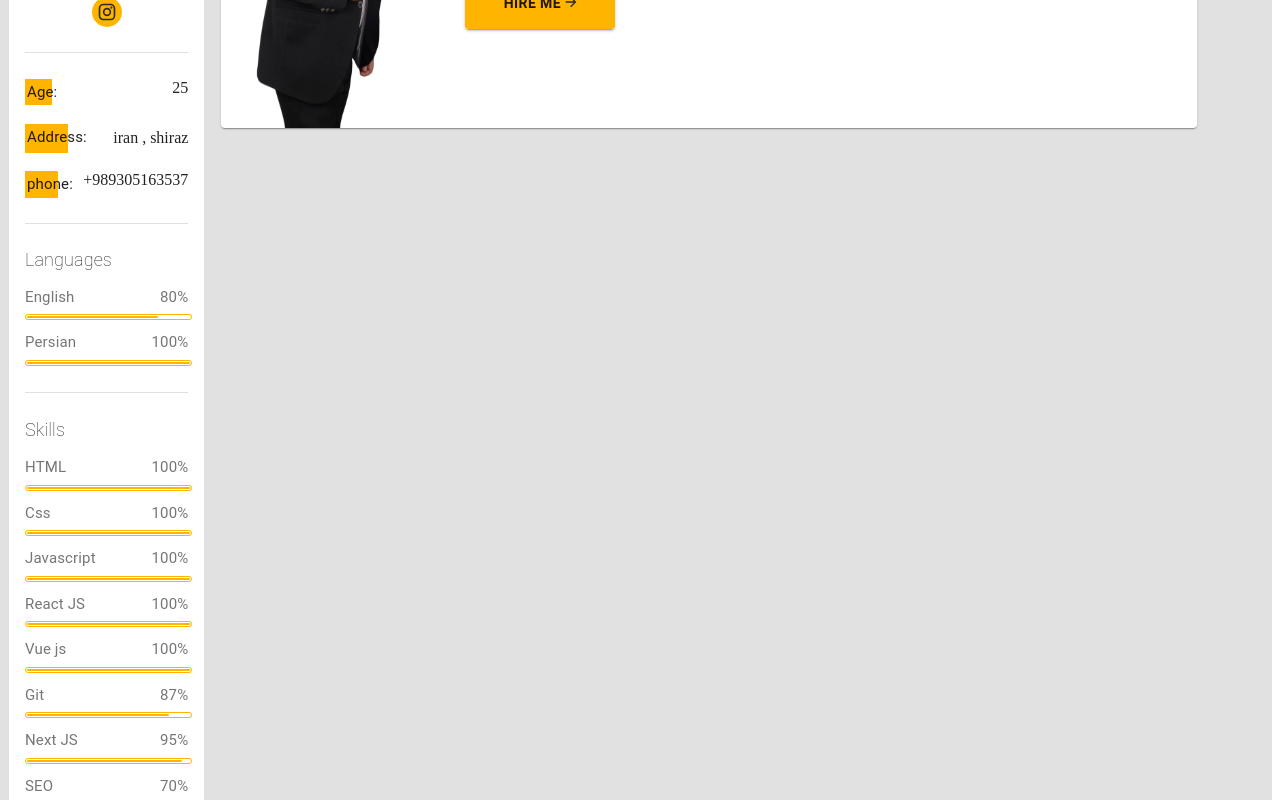
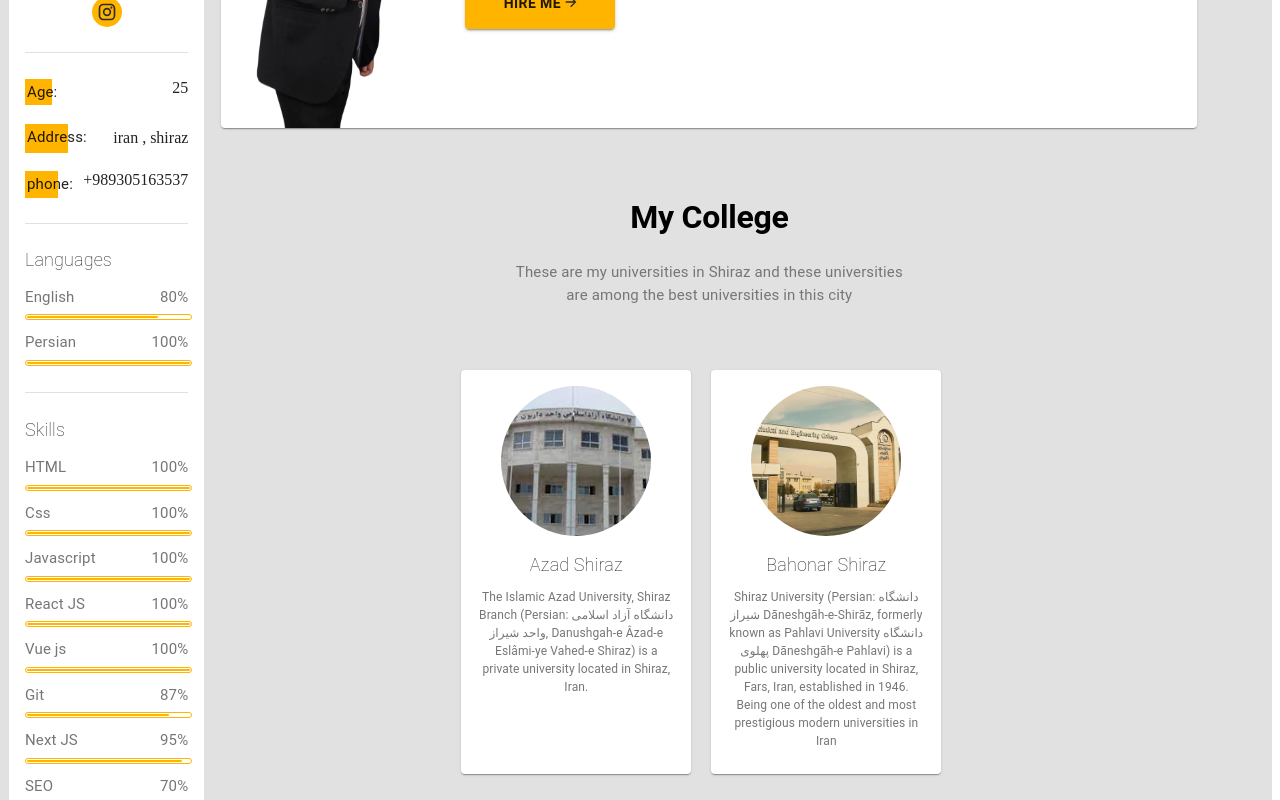
Before and after one commit to Aminfrp/amin-frp, a React (Create React App) app: page / in a window 1280 px wide. Shown: the part 340-1140 px from the top of the page. Built offline with nearby package versions, Linux system fonts and the light colour scheme.

Commit message:
feat: :sparkles: add univercities

```diff
--- a/public/index.html
+++ b/public/index.html
@@ -2,7 +2,7 @@
 <html lang="en">
   <head>
     <meta charset="utf-8" />
-    <link rel="icon" href="%PUBLIC_URL%/favicon.ico" />
+    <link rel="icon" href="%PUBLIC_URL%/profile.jpeg" />
     <meta name="viewport" content="width=device-width, initial-scale=1" />
     <meta name="theme-color" content="#000000" />
     <meta
--- a/src/components/layouts/body/Body.tsx
+++ b/src/components/layouts/body/Body.tsx
@@ -1,14 +1,49 @@
+import Subject from "../../subject";
+import SubjectItem from "../../subjectItem";
 import About from "./about";
+import { Grid } from "@mui/material";
 type Props = {
   children?: JSX.Element;
 };
 
-const Body:React.FC<Props> = () => {
+const Body: React.FC<Props> = () => {
   return (
     <>
-      <About/>
+      <About />
+      <Grid
+        container
+        display={"flex"}
+        flexDirection={"column"}
+        justifyContent={"center"}
+        alignItems={"center"}
+      >
+        <Grid item my={"70px"}>
+          <Subject
+            name="My College"
+            description="
+        These are my universities in Shiraz and these universities are among the best universities in this city"
+          />
+        </Grid>
+        <Grid container justifyContent={"center"} spacing={2}>
+          <SubjectItem
+            name={"Azad Shiraz"}
+            description={
+              "The Islamic Azad University, Shiraz Branch (Persian: دانشگاه آزاد اسلامی واحد شیراز, Danushgah-e Âzad-e Eslâmi-ye Vahed-e Shiraz) is a private university located in Shiraz, Iran."
+            }
+            avatar={"dariyoon.jpg"}
+          />
+
+          <SubjectItem
+            name={"Bahonar Shiraz"}
+            description={
+              "Shiraz University (Persian: دانشگاه شیراز Dāneshgāh-e-Shirāz, formerly known as Pahlavi University دانشگاه پهلوی Dāneshgāh-e Pahlavi) is a public university located in Shiraz, Fars, Iran, established in 1946. Being one of the oldest and most prestigious modern universities in Iran"
+            }
+            avatar={"bahonar.jpg"}
+          />
+        </Grid>
+      </Grid>
     </>
-  )
-}
+  );
+};
 
-export default Body
+export default Body;
--- /dev/null
+++ b/src/components/subject/index.tsx
@@ -0,0 +1,34 @@
+import { Grid, Typography } from "@mui/material";
+
+const Subject = ({
+  name,
+  description,
+}: {
+  name: string;
+  description: string;
+}) => {
+  return (
+    <div>
+      <Grid container alignItems={"center"} flexDirection="column">
+        <Grid item mb={"25px"}>
+          <Typography fontWeight={700} variant="h2" fontSize={32}>
+            {name}
+          </Typography>
+        </Grid>
+        <Grid item>
+          <Typography
+            fontWeight={400}
+            color="#767676"
+            fontSize={15}
+            maxWidth={400}
+            textAlign="center"
+          >
+            {description}
+          </Typography>
+        </Grid>
+      </Grid>
+    </div>
+  );
+};
+
+export default Subject;
--- /dev/null
+++ b/src/components/subjectItem/index.tsx
@@ -0,0 +1,41 @@
+import { Avatar, Card, CardContent, Grid, Typography } from "@mui/material";
+
+const SubjectItem = ({
+  name,
+  description,
+  avatar,
+}: {
+  name: string;
+  description: string;
+  avatar: string;
+}) => {
+  return (
+    <Card style={{ maxWidth: 230,margin:"10px" }}>
+      <CardContent>
+        <Grid container flexDirection={"column"}>
+          <Grid item display={"flex"} justifyContent={"center"} mb={"15px"}>
+            <Avatar src={avatar} sx={{width:150,height:150}}/>
+          </Grid>
+          <Grid item mb={"10px"}>
+            <Typography fontWeight={158} fontSize={18} textAlign={"center"}>
+              {name}
+            </Typography>
+          </Grid>
+          <Grid item>
+            <Typography
+              fontWeight={400}
+              fontSize={12}
+              color="#767676"
+              maxWidth={210}
+              textAlign={"center"}
+            >
+              {description}
+            </Typography>
+          </Grid>
+        </Grid>
+      </CardContent>
+    </Card>
+  );
+};
+
+export default SubjectItem;
```
Also changed, not shown: public/bahonar.jpg (added), public/dariyoon.jpg (added).
